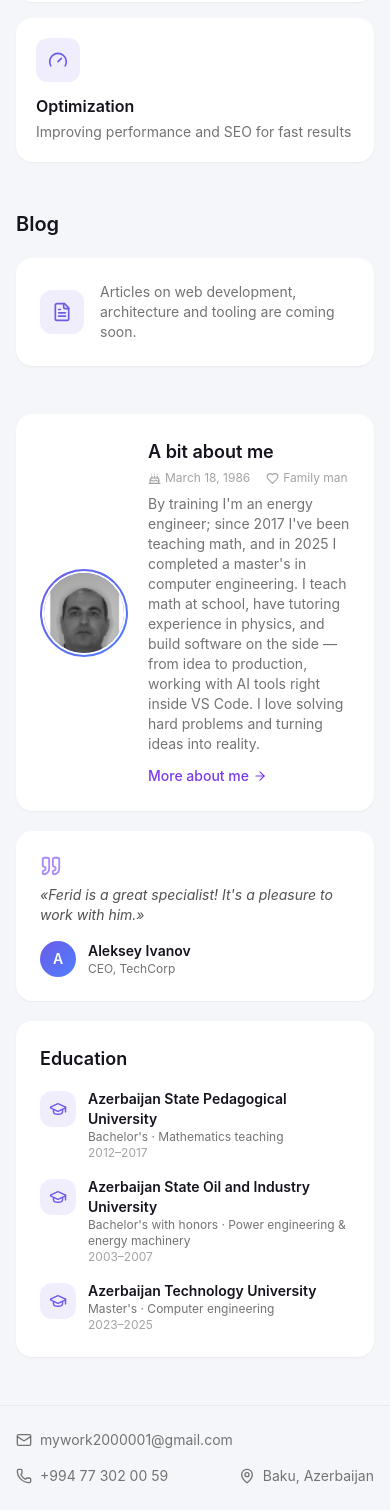
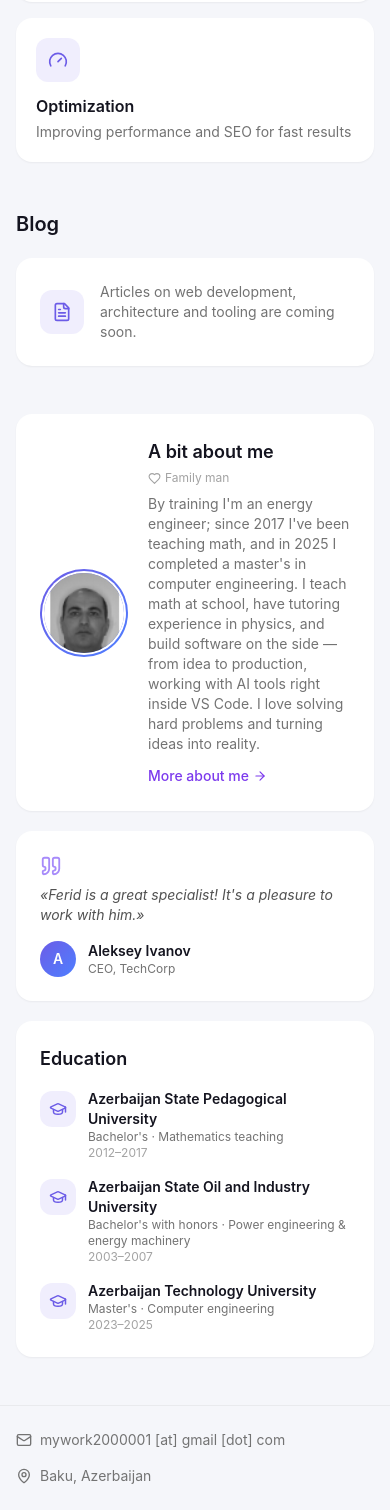
Before and after one commit to mywork2000001-ops/portfolio, a React (Vite) app: page / in a window 390 px wide. Shown: the part 3447-4957 px from the top of the page. Built offline with nearby package versions, Linux system fonts and the light colour scheme.

Commit message:
Remove exposed personal contact details from the public site
Drop the phone number and exact birthdate, and stop printing the raw
email address so basic scrapers can't harvest it from page text.

```diff
--- a/src/components/About.tsx
+++ b/src/components/About.tsx
@@ -1,4 +1,4 @@
-import { Quote, ArrowRight, Cake, Heart } from 'lucide-react'
+import { Quote, ArrowRight, Heart } from 'lucide-react'
 import photo from '../assets/foto.png'
 import { educationIcon, educationYears } from '../data/portfolio'
 import { useLanguage } from '../context/LanguageContext'
@@ -21,10 +21,6 @@ export default function About() {
           <div>
             <h2 className="text-lg font-semibold">{t.about.title}</h2>
             <div className="mt-1 flex flex-wrap gap-x-4 gap-y-1 text-xs text-neutral-400 dark:text-neutral-500">
-              <span className="flex items-center gap-1">
-                <Cake size={13} />
-                {t.about.birthdate}
-              </span>
               <span className="flex items-center gap-1">
                 <Heart size={13} />
                 {t.about.familyMan}
--- a/src/components/Footer.tsx
+++ b/src/components/Footer.tsx
@@ -1,9 +1,10 @@
-import { Mail, Phone, MapPin } from 'lucide-react'
+import { Mail, MapPin } from 'lucide-react'
 import { contacts } from '../data/portfolio'
 import { useLanguage } from '../context/LanguageContext'
 
 export default function Footer() {
   const { t } = useLanguage()
+  const email = `${contacts.emailUser}@${contacts.emailDomain}`
 
   return (
     <footer
@@ -11,13 +12,9 @@ export default function Footer() {
       className="scroll-mt-20 border-t border-black/5 px-4 py-6 sm:px-8 dark:border-white/10"
     >
       <div className="flex flex-wrap items-center justify-between gap-4 text-sm text-neutral-500 dark:text-neutral-400">
-        <a href={`mailto:${contacts.email}`} className="flex items-center gap-2 hover:text-violet-500">
+        <a href={`mailto:${email}`} className="flex items-center gap-2 hover:text-violet-500">
           <Mail size={16} />
-          {contacts.email}
-        </a>
-        <a href={`tel:${contacts.phone.replace(/\s/g, '')}`} className="flex items-center gap-2 hover:text-violet-500">
-          <Phone size={16} />
-          {contacts.phone}
+          {contacts.emailUser} [at] {contacts.emailDomain.replace('.', ' [dot] ')}
         </a>
         <span className="flex items-center gap-2">
           <MapPin size={16} />
--- a/src/components/Sidebar.tsx
+++ b/src/components/Sidebar.tsx
@@ -1,6 +1,6 @@
 import { useState } from 'react'
-import { Download, Menu, X } from 'lucide-react'
-import { navItems, socialLinks } from '../data/portfolio'
+import { Download, Menu, X, Mail } from 'lucide-react'
+import { navItems, socialLinks, contacts } from '../data/portfolio'
 import { useLanguage } from '../context/LanguageContext'
 import type { Translation } from '../i18n/translations'
 
@@ -98,6 +98,13 @@ export default function Sidebar({ activeSection, onNavigate }: SidebarProps) {
               <Icon size={18} />
             </a>
           ))}
+          <a
+            href={`mailto:${contacts.emailUser}@${contacts.emailDomain}`}
+            aria-label="Email"
+            className="text-sidebar-text hover:text-white transition-colors"
+          >
+            <Mail size={18} />
+          </a>
         </div>
       </aside>
 
--- a/src/data/portfolio.ts
+++ b/src/data/portfolio.ts
@@ -40,7 +40,6 @@ export const socialLinks = [
   { label: 'GitHub', href: 'https://github.com/mywork2000001-ops/portfolio', icon: Github },
   { label: 'LinkedIn', href: 'https://linkedin.com/', icon: Linkedin },
   { label: 'Telegram', href: 'https://t.me/', icon: Send },
-  { label: 'Email', href: 'mailto:mywork2000001@gmail.com', icon: Mail },
 ]
 
 export const stats = [
@@ -126,8 +125,8 @@ export const skills = [
 export const serviceIcons: LucideIcon[] = [Code2, Server, PenTool, Gauge]
 
 export const contacts = {
-  email: 'mywork2000001@gmail.com',
-  phone: '+994 77 302 00 59',
+  emailUser: 'mywork2000001',
+  emailDomain: 'gmail.com',
 }
 
 export const educationIcon = GraduationCap
--- a/src/i18n/translations.ts
+++ b/src/i18n/translations.ts
@@ -40,7 +40,6 @@ export interface Translation {
   blogText: string
   about: {
     title: string
-    birthdate: string
     familyMan: string
     text: string
     moreLink: string
@@ -102,7 +101,6 @@ export const translations: Record<Lang, Translation> = {
     blogText: 'Скоро здесь появятся статьи о веб-разработке, архитектуре и инструментах.',
     about: {
       title: 'Немного обо мне',
-      birthdate: '18 марта 1986',
       familyMan: 'Семьянин',
       text:
         'По образованию инженер-энергетик, с 2017 года — учитель математики, а в 2025-м получил магистратуру по компьютерной инженерии. Преподаю математику в школе, есть опыт репетиторства по физике, а разработкой занимаюсь параллельно — от идеи до продакшена, в связке с AI-инструментами прямо в VS Code. Люблю решать сложные задачи и воплощать идеи в реальность.',
@@ -167,7 +165,6 @@ export const translations: Record<Lang, Translation> = {
     blogText: 'Articles on web development, architecture and tooling are coming soon.',
     about: {
       title: 'A bit about me',
-      birthdate: 'March 18, 1986',
       familyMan: 'Family man',
       text:
         "By training I'm an energy engineer; since 2017 I've been teaching math, and in 2025 I completed a master's in computer engineering. I teach math at school, have tutoring experience in physics, and build software on the side — from idea to production, working with AI tools right inside VS Code. I love solving hard problems and turning ideas into reality.",
@@ -232,7 +229,6 @@ export const translations: Record<Lang, Translation> = {
     blogText: 'Tezliklə burada veb-proqramlaşdırma, arxitektura və alətlər haqqında məqalələr yerləşdiriləcək.',
     about: {
       title: 'Mənim haqqımda qısaca',
-      birthdate: '18 mart 1986',
       familyMan: 'Ailəli',
       text:
         'Təhsilimə görə enerji mühəndisiyəm, 2017-ci ildən riyaziyyat müəllimiyəm, 2025-ci ildə isə kompüter mühəndisliyi üzrə magistratura pilləsini bitirmişəm. Məktəbdə riyaziyyat tədris edirəm, fizika üzrə repetitorluq təcrübəm var, paralel olaraq isə proqram təminatı hazırlayıram — VS Code daxilində AI alətləri ilə ideyadan məhsula qədər. Mürəkkəb məsələləri həll etməyi və ideyaları reallığa çevirməyi sevirəm.',
```
